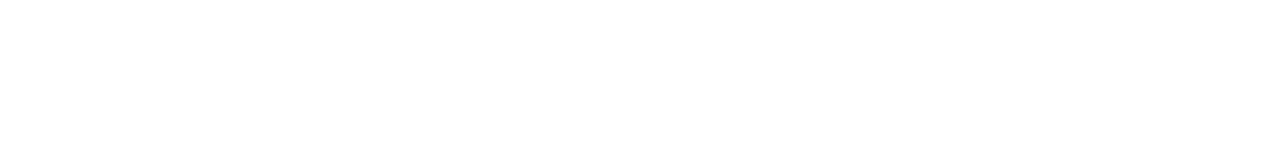
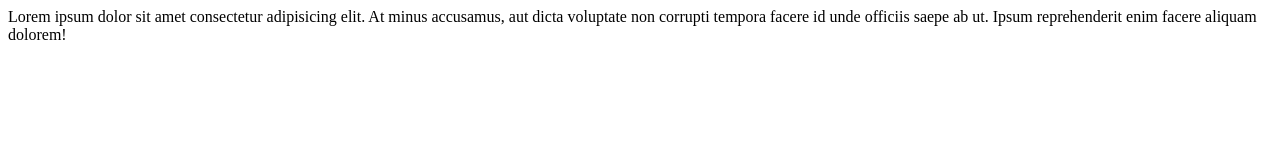
Before and after one commit to leemcpeters/Class3.17, a plain HTML site: page index.html in a window 1280 px wide. Drawn offline with Linux system fonts and the light colour scheme.

Commit message:
Added a paragraph with color

```diff
--- a/index.html
+++ b/index.html
@@ -5,6 +5,6 @@
     <title>Document</title>
 </head>
 <body>
-
+    <p>Lorem ipsum dolor sit amet consectetur adipisicing elit. At minus accusamus, aut dicta voluptate non corrupti tempora facere id unde officiis saepe ab ut. Ipsum reprehenderit enim facere aliquam dolorem!</p>
 </body>
 </html>
--- a/style.css
+++ b/style.css
@@ -0,0 +1,3 @@
+p {
+    color: red;
+}
```
